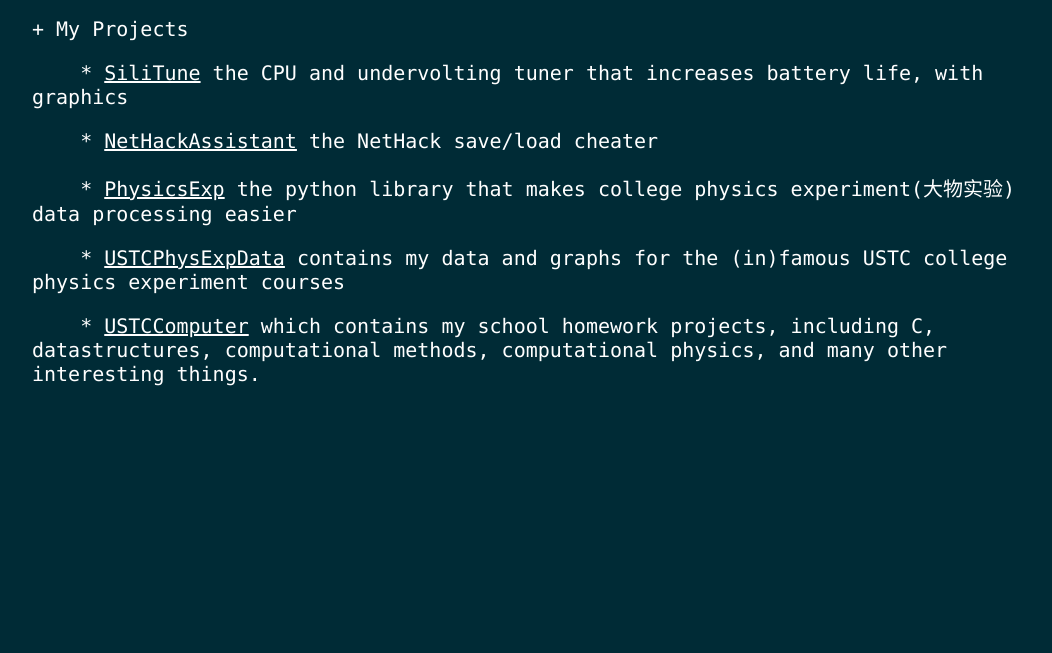
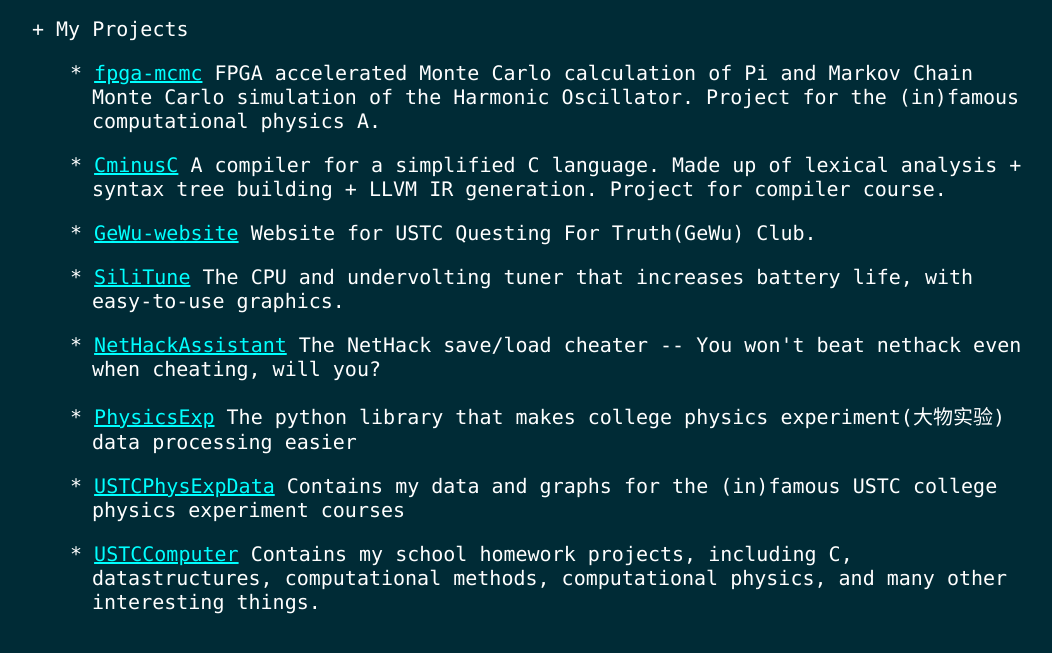
Before and after one commit to ustcpetergu/ustcpetergu.github.io, a plain HTML site: page projects.html in a window 1280 px wide. Shown: the part 95-748 px from the top of the page, without its empty margins (104-1156 px from the left). Drawn offline with Linux system fonts and the light colour scheme.

Commit message:
Updated projects

```diff
--- a/my.css
+++ b/my.css
@@ -13,9 +13,11 @@ padding: 5vh 10vw;
       /*color: #123134;*/
 font-size:20px;
 }
-a{
-list-style-type:none;
-}
+/*a{*/
+/*background-color:#00FFFF;*/
+/*color:#00FFFF;*/
+/*list-style-type:none;*/
+/*}*/
 
 .center{
 text-align:center;
@@ -39,6 +41,7 @@ font-size:20px;
 }
 body a{
 color:#FFFFFF;
+/*color:#00FFFF;*/
 /*font-size:20px;*/
 }
 .log{
@@ -46,3 +49,6 @@ color:grey;
 opacity:0.25;
 font-size:12pt;
 }
+.project{
+padding-left:60px; text-indent:-22px;
+}
--- a/projects.html
+++ b/projects.html
@@ -5,7 +5,8 @@
 	<title>Yimin Gu's homepage</title>
 	<link rel="stylesheet" href="./my.css">
 </head>
-<body>
+<body style="v-align:middle;text-align:center;">
+<div style="display:inline-block;text-align:left;">
 	<p style="color:yellow;" id="curs">Yimin Gu's homepage </p>
 <script>
 /*var con = $('.curs');*/
@@ -36,9 +37,13 @@ async function start(){
 start();
 </script>
 	<p>+ My Projects</p>
-	<p>&nbsp;&nbsp;&nbsp;&nbsp;* <a href="https://github.com/ustcpetergu/SiliTune" target="_blank">SiliTune</a> the CPU and undervolting tuner that increases battery life, with graphics</p>
-	<p>&nbsp;&nbsp;&nbsp;&nbsp;* <a href="https://github.com/ustcpetergu/NetHackAssistant" target="_blank">NetHackAssistant</a> the NetHack save/load cheater</p>
-	<p>&nbsp;&nbsp;&nbsp;&nbsp;* <a href="https://github.com/ustcpetergu/PhysicsExp" target="_blank">PhysicsExp</a> the python library that makes college physics experiment(大物实验) data processing easier</p>
-	<p>&nbsp;&nbsp;&nbsp;&nbsp;* <a href="https://github.com/ustcpetergu/USTCPhysExpData" target="_blank">USTCPhysExpData</a> contains my data and graphs for the (in)famous USTC college physics experiment courses</p>
-	<p>&nbsp;&nbsp;&nbsp;&nbsp;* <a href="https://github.com/ustcpetergu/USTCComputer" target="_blank">USTCComputer</a> which contains my school homework projects, including C, datastructures, computational methods, computational physics, and many other interesting things. </p>
+	<p class="project">* <a href="https://github.com/ustcpetergu/fpga-mcmc" target="_blank" style="color:#00FFFF">fpga-mcmc</a> FPGA accelerated Monte Carlo calculation of Pi and Markov Chain Monte Carlo simulation of the Harmonic Oscillator. Project for the (in)famous computational physics A. </p>
+	<p class="project">* <a href="https://github.com/ustcpetergu/CminusC" target="_blank" style="color:#00FFFF">CminusC</a> A compiler for a simplified C language. Made up of lexical analysis + syntax tree building + LLVM IR generation. Project for compiler course. </p>
+	<p class="project">* <a href="https://github.com/ustcpetergu/GeWu-website" target="_blank" style="color:#00FFFF">GeWu-website</a> Website for USTC Questing For Truth(GeWu) Club.</p>
+	<p class="project">* <a href="https://github.com/ustcpetergu/SiliTune" target="_blank" style="color:#00FFFF">SiliTune</a> The CPU and undervolting tuner that increases battery life, with easy-to-use graphics.</p>
+	<p class="project">* <a href="https://github.com/ustcpetergu/NetHackAssistant" target="_blank" style="color:#00FFFF">NetHackAssistant</a> The NetHack save/load cheater -- You won't beat nethack even when cheating, will you?</p>
+	<p class="project">* <a href="https://github.com/ustcpetergu/PhysicsExp" target="_blank" style="color:#00FFFF">PhysicsExp</a> The python library that makes college physics experiment(大物实验) data processing easier</p>
+	<p class="project">* <a href="https://github.com/ustcpetergu/USTCPhysExpData" target="_blank" style="color:#00FFFF">USTCPhysExpData</a> Contains my data and graphs for the (in)famous USTC college physics experiment courses</p>
+	<p class="project">* <a href="https://github.com/ustcpetergu/USTCComputer" target="_blank" style="color:#00FFFF">USTCComputer</a> Contains my school homework projects, including C, datastructures, computational methods, computational physics, and many other interesting things. </p>
+</div>
 </body>
```
Also changed, not shown: index.html (+1 -0 lines).
